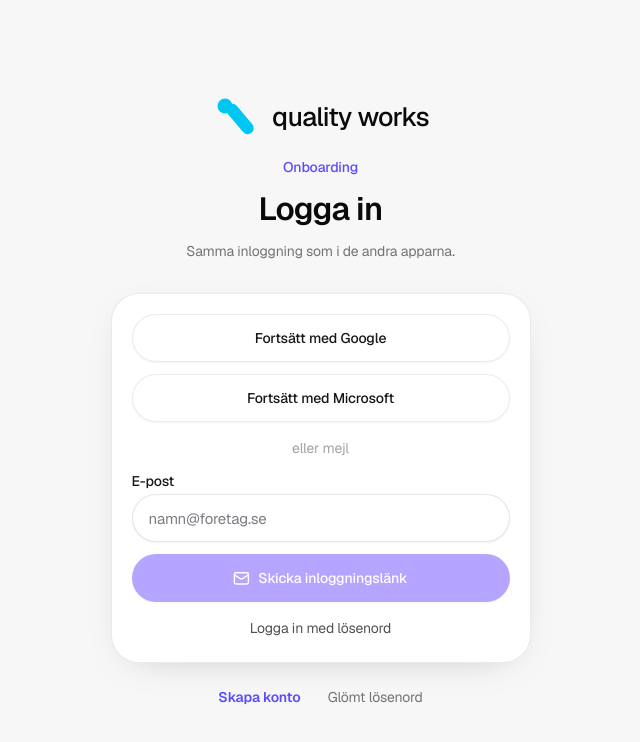
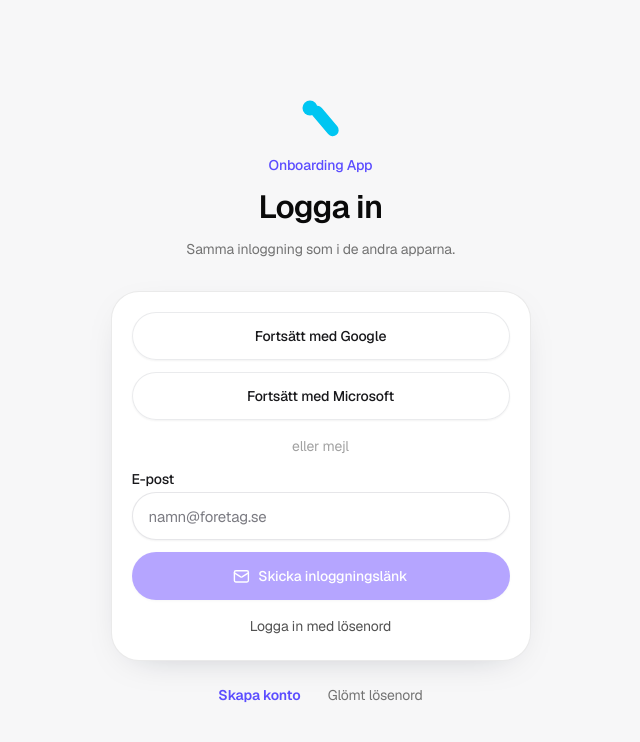
Before and after one commit to PaddeFTW/onboarding-app, a Next.js app: page /login in a window 1280 px wide. Shown: the top 742 px of the page, without its empty margins (312-952 px from the left). Built offline with nearby package versions, Linux system fonts and the light colour scheme; no server answers; the database is empty.

Commit message:
fix: use Onboarding App title with the shared cyan mark

```diff
--- a/components/auth/login-screen.tsx
+++ b/components/auth/login-screen.tsx
@@ -71,11 +71,8 @@
     <main className="flex min-h-dvh items-center justify-center bg-[#f7f7f8] px-4 py-10">
       <div className="w-full max-w-[420px]">
         <header className="mb-8 text-center">
-          <div className="mb-4 flex items-center justify-center gap-3">
-            <img alt="" className="size-12" src="/logo-mark.svg" />
-            <span className="text-[1.65rem] font-medium leading-none tracking-tight text-neutral-950">quality works</span>
-          </div>
-          <p className="text-sm font-medium text-[#5b4dff]">Onboarding</p>
+          <img alt="" className="mx-auto mb-3 size-12" src="/logo-mark.svg" />
+          <p className="text-sm font-medium text-[#5b4dff]">Onboarding App</p>
           <h1 className="mt-2 text-[2rem] font-semibold tracking-tight text-neutral-950">Logga in</h1>
           <p className="mt-2 text-sm text-neutral-500">Samma inloggning som i de andra apparna.</p>
         </header>
```
